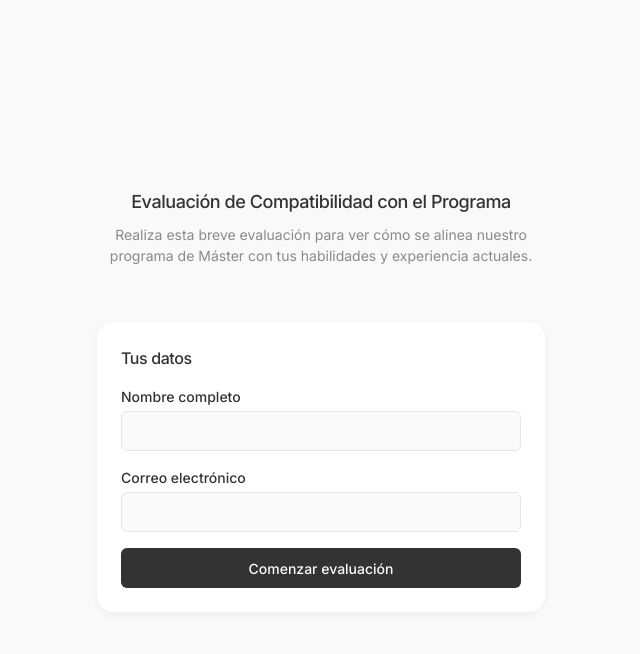
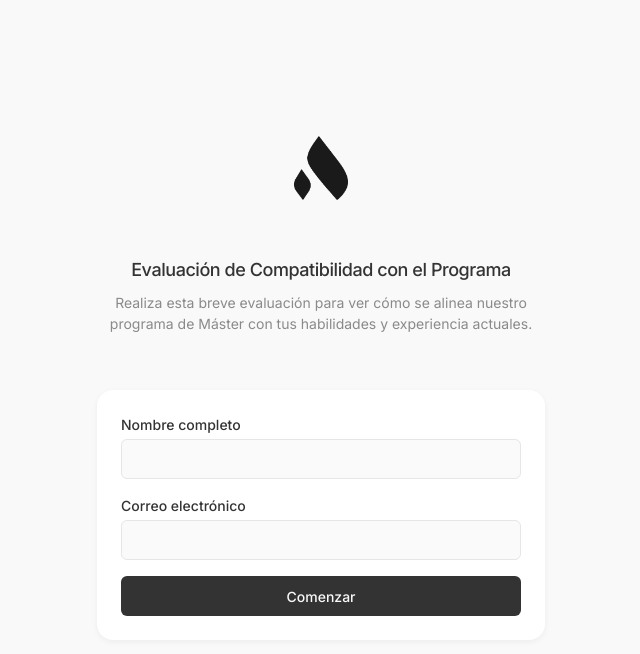
Before and after one commit to amorber/test.psicotecnico.evolve, a React (Vite) app: page / in a window 1280 px wide. Shown: the top 654 px of the page, without its empty margins (319-959 px from the left). Built offline with nearby package versions, Linux system fonts and the light colour scheme.

Commit message:
feat: Update UI elements and add logo
- Removed "Tus datos" phrase.
- Changed "Comenzar evaluación" to "Comenzar".
- Added a centered logo above the content.

```diff
--- a/src/components/PsychometricTest.tsx
+++ b/src/components/PsychometricTest.tsx
@@ -59,7 +59,6 @@ const PsychometricTest = () => {
 
       {!formSubmitted ? (
         <div className="notion-card w-full max-w-md mx-auto">
-          <h3 className="text-base mb-4">Tus datos</h3>
           <form onSubmit={handleUserInfoSubmit} className="space-y-4">
             <div>
               <label htmlFor="fullName" className="block text-sm font-medium mb-1">Nombre completo</label>
@@ -83,7 +82,7 @@ const PsychometricTest = () => {
               />
             </div>
             <Button type="submit" className="w-full notion-button">
-              Comenzar evaluación
+              Comenzar
             </Button>
           </form>
         </div>
--- a/src/pages/Index.tsx
+++ b/src/pages/Index.tsx
@@ -5,6 +5,13 @@ const Index = () => {
   return (
     <div className="min-h-screen flex flex-col items-center justify-center py-10 px-4 bg-notion-background">
       <div className="w-full max-w-4xl">
+        <div className="flex justify-center mb-8">
+          <img
+            src="/lovable-uploads/5b650d58-f5d6-460f-b733-92bf8bfddff5.png"
+            alt="Logo"
+            className="h-16 w-auto"
+          />
+        </div>
         <PsychometricTest />
       </div>
     </div>
```
Also changed, not shown: public/lovable-uploads/5b650d58-f5d6-460f-b733-92bf8bfddff5.png (added).
